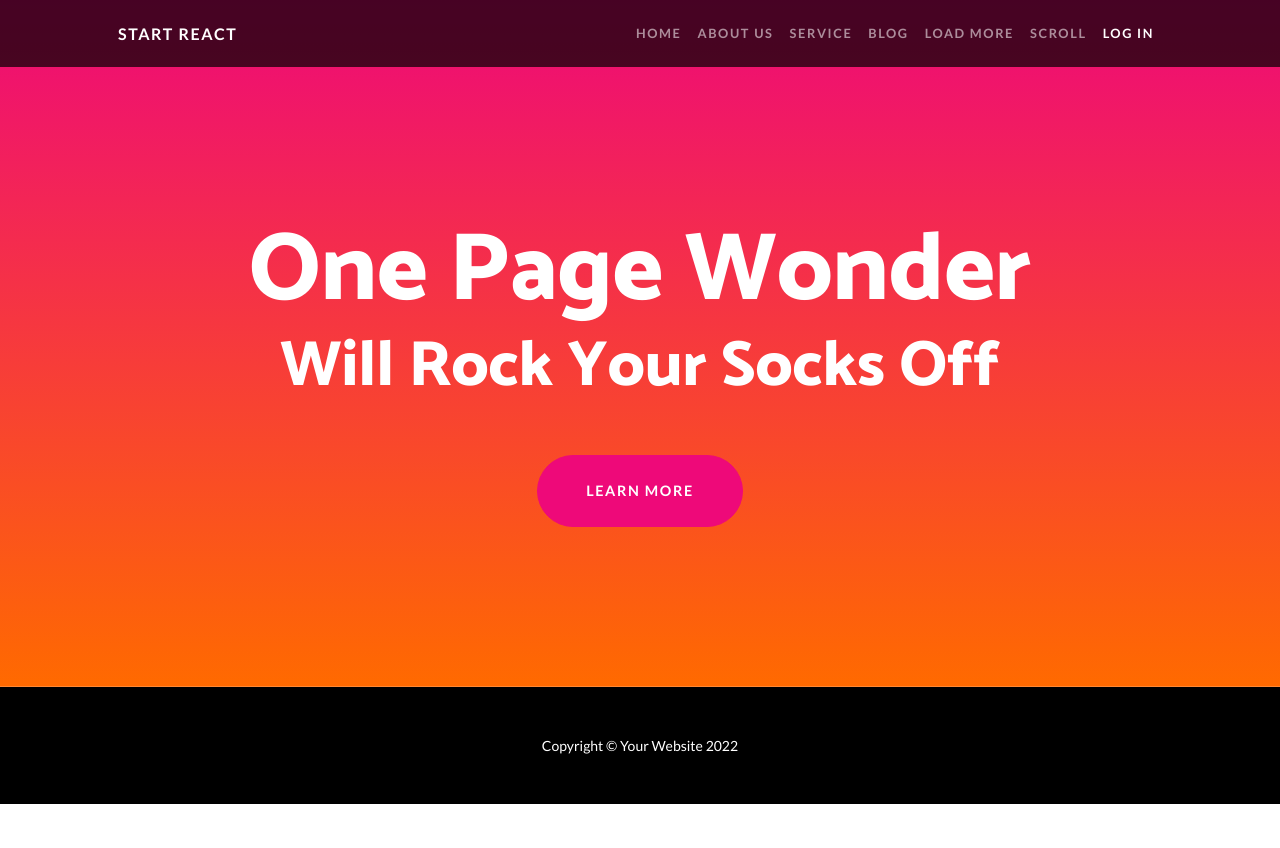
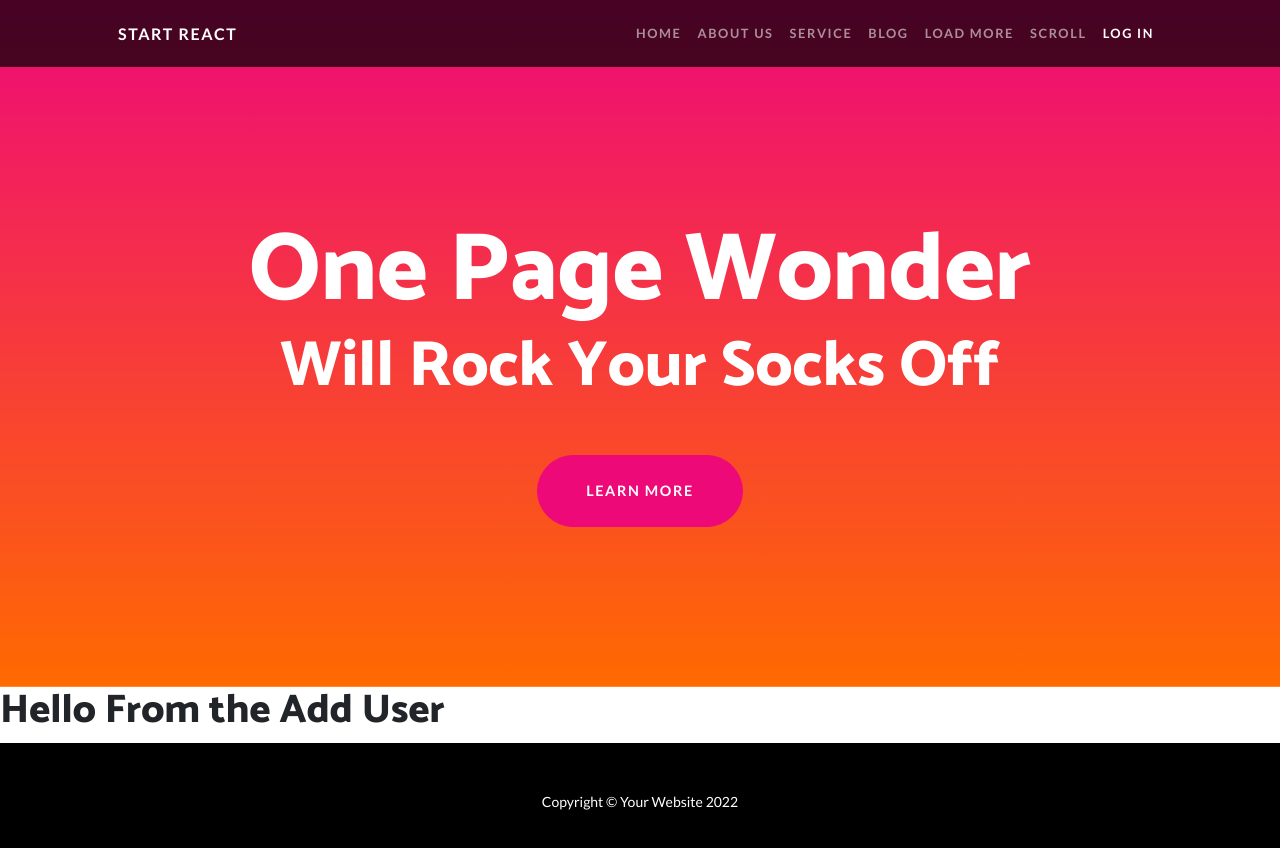
Before and after one commit to AbhayChandel13/ReactFeatures, a React (Create React App) app: page /add in a window 1280 px wide. Shown: the top 848 px of the page. Before the commit the page ends 804 px from the top, so only its background shows below. Built offline with nearby package versions, Linux system fonts and the light colour scheme.

Commit message:
Add User route added

```diff
--- a/src/App.js
+++ b/src/App.js
@@ -10,6 +10,7 @@ import Service from './components/service';
 import Blog from './components/blog';
 import Loadmorepage from './components/loadmorepage';
 import InfiniteScroll from './components/infiniteScroll';
+import AddUser from './components/AddUser';
 function App() {
   return(
 		  <>
@@ -22,6 +23,7 @@ function App() {
 					<Route path="/blog" element={<Blog />}></Route>
 					<Route path="/loadmore" element={<Loadmorepage />}></Route>
 					<Route path="/scroll" element={<InfiniteScroll />}></Route>
+					<Route path="/add" element={<AddUser />}></Route>
 				</Routes>
 				<Footer />
 			</BrowserRouter>
--- /dev/null
+++ b/src/components/AddUser.js
@@ -0,0 +1,11 @@
+import React from 'react'
+
+const AddUser = () => {
+  return (
+    <div>
+      <h1> Hello From the Add User </h1>
+    </div>
+  )
+}
+
+export default AddUser
```
